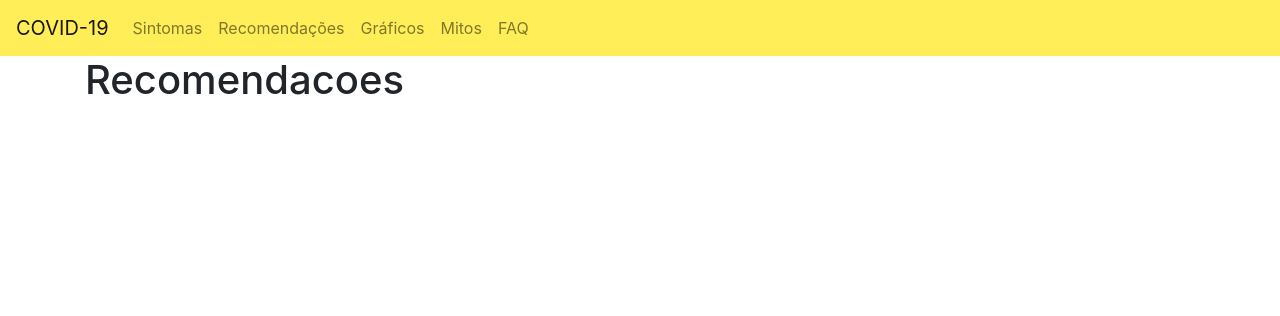
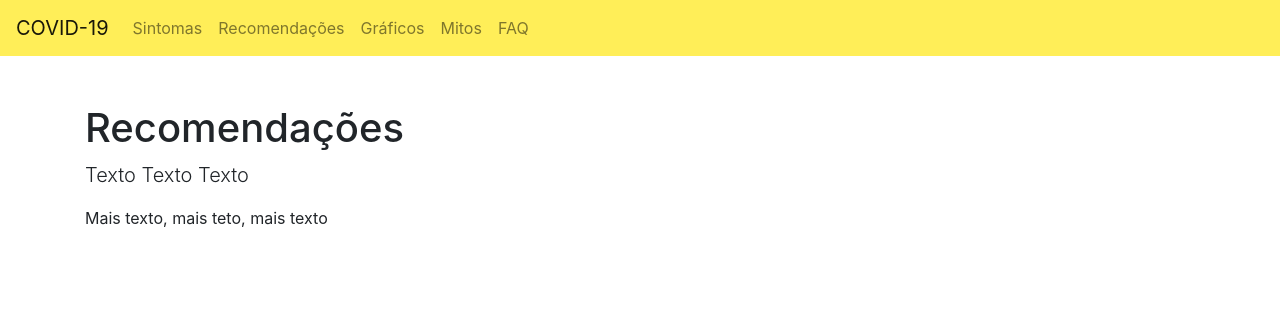
Before and after one commit to fredbr/covid_app, a Django app: page /recomendacoes/ in a window 1280 px wide. Shown: the top 316 px of the page. Run offline with Django 3.2, Linux system fonts and the light colour scheme; some libraries are stand-ins or nearby versions.

Commit message:
Fixed layout

```diff
--- a/covid_app/static/sheet.css
+++ b/covid_app/static/sheet.css
@@ -1,7 +1,3 @@
 .navbar {
     background-color: #FFEE58
 }
-
-/* body {
-    background-color: #FFFDE7
-} */
--- a/covid_app/templates/recomendacoes.html
+++ b/covid_app/templates/recomendacoes.html
@@ -2,8 +2,15 @@
 
 {% block content %}
 
-<div class="container">
-  <h1>Recomendacoes</h1>
-</div>
+<main class="container" role="main">
+  <h1 class="mt-5">Recomendações</h1>
+  <p class="lead">
+    Texto Texto Texto
+  </p>
+
+  <p>
+    Mais texto, mais teto, mais texto
+  </p>
+</main>
 
 {% endblock %}
```
Also changed, not shown: covid_app/templates/faq.html (+11 -3 lines), covid_app/templates/mitos.html (+10 -3 lines), covid_app/templates/sintomas.html (+10 -3 lines).
